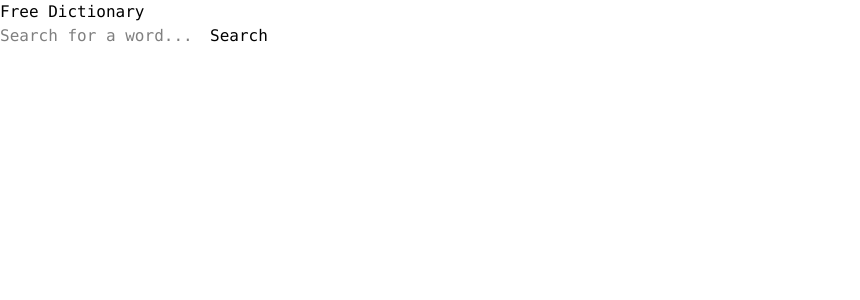
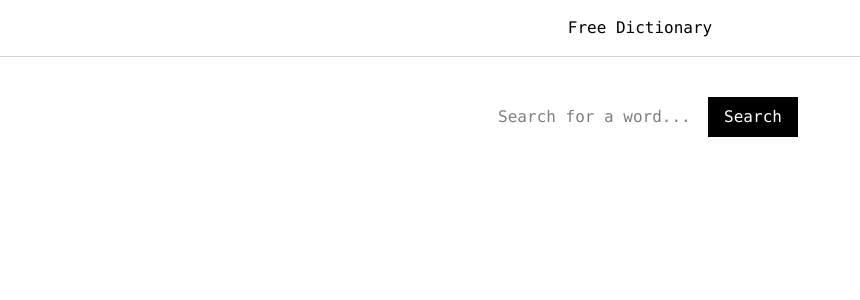
Before and after one commit to gabholli/dictionary-website, a Next.js app: page / in a window 1280 px wide. Shown: the top 300 px of the page, without its empty margins (0-860 px from the left). Built offline with nearby package versions, Linux system fonts and the light colour scheme; no server answers.

Commit message:
Updated main page with search form and audio clip

```diff
--- a/src/app/components/Header.tsx
+++ b/src/app/components/Header.tsx
@@ -1,8 +1,8 @@
 export default function Header() {
     return (
-
-        <h1>Free Dictionary</h1>
-
+        <div className="flex justify-center items-center p-4 border-b border-gray-300">
+            <h1>Free Dictionary</h1>
+        </div>
 
     )
 }
--- a/src/app/components/SearchForm.tsx
+++ b/src/app/components/SearchForm.tsx
@@ -1,8 +1,8 @@
 export default function SearchForm({ handleSubmit }: { handleSubmit: (e: React.FormEvent<HTMLFormElement>) => void, search: string }) {
     return (
-        <form onSubmit={handleSubmit}>
-            <input name="search" type="text" placeholder="Search for a word..." />
-            <button type="submit">Search</button>
+        <form className="mb-4 flex justify-center items-center gap-x-4" onSubmit={handleSubmit}>
+            <input className="py-2 indent-4" name="search" type="text" placeholder="Search for a word..." />
+            <button className="bg-black text-white px-4 py-2" type="submit">Search</button>
         </form>
     )
 }
--- a/src/app/page.tsx
+++ b/src/app/page.tsx
@@ -1,24 +1,24 @@
 "use client"
 import axios from "axios"
 import { useEffect, useState } from "react"
-import Header from "./components/Header"
 import SearchForm from "./components/SearchForm"
+import { Word } from "./types/types"
 
 export default function WordInfo() {
   const [search, setSearch] = useState("")
-  const [word, setWord] = useState(null)
+  const [word, setWord] = useState<Word | null>(null)
 
   useEffect(() => {
-
+    if (!search) return
     // Fetch from local API route (not external API)
     axios
       .get(`https://api.dictionaryapi.dev/api/v2/entries/en/${search}`)
       .then((response) => {
         console.log(response.data)
+        setWord(response.data[0])
       })
       .catch((error) => {
-      })
-      .finally(() => {
+        console.error("Fetch error: ", error)
       })
   }, [search])
 
@@ -28,9 +28,27 @@ export default function WordInfo() {
     setSearch(form.search.value)
   }
 
+  const wordData = word ? (
+    <div className="flex flex-col items-center gap-y-2 text-center mt-2 px-4">
+      <audio controls src={word.phonetics?.[0]?.audio || ""} />
+      <h2 className="text-4xl">{word.word}</h2>
+      {word.meanings.map((meaning: any, index: number) => (
+        <div key={index} className="flex flex-col items-center gap-y-4 mt-2">
+          <h3 className="text-2xl underline">{meaning.partOfSpeech}</h3>
+          <div className="flex flex-col gap-y-4">
+            {meaning.definitions.map((def: any, i: number) => (
+              <p key={i}>{def.definition}</p>
+            ))}
+          </div>
+        </div>
+      ))}
+    </div>
+  ) : null
+
   return (
-    <main>
+    <main className="flex flex-col items-center mt-10 mb-10">
       <SearchForm handleSubmit={handleSubmit} search={search} />
+      {wordData}
     </main>
   )
 }
--- /dev/null
+++ b/src/app/types/types.tsx
@@ -0,0 +1,16 @@
+export interface Definition {
+    definition: string;
+    [key: string]: any;
+}
+
+export interface Meaning {
+    partOfSpeech: string;
+    definitions: Definition[];
+    [key: string]: any;
+}
+
+export interface Word {
+    word: string;
+    meanings: Meaning[];
+    [key: string]: any;
+}
```
